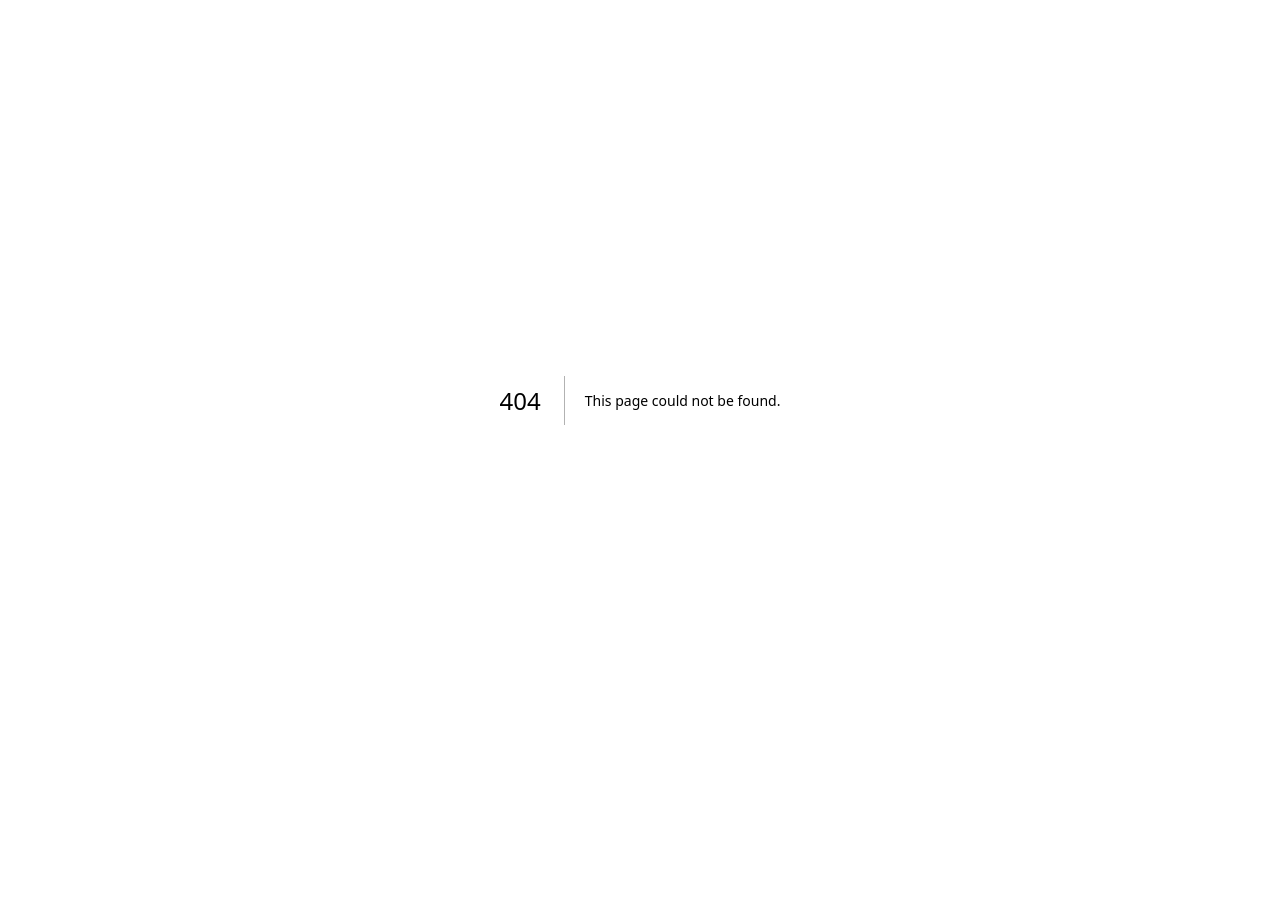
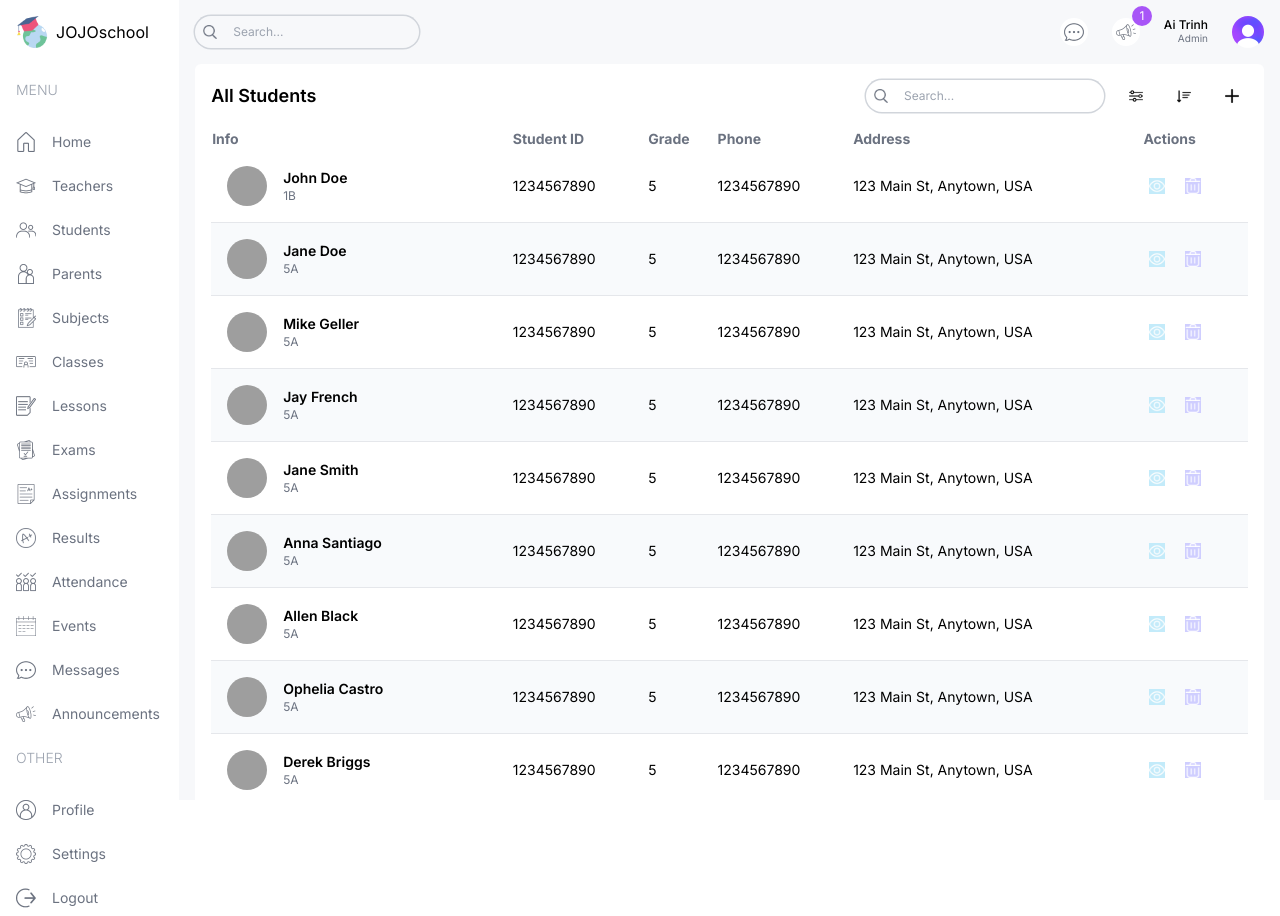
Before and after one commit to AiTrinh303/SCHOOL-Management, a Next.js app: page /list/students in a window 1280 px wide. Before the commit this address had no page. Before the commit the page ends 800 px from the top, so only its background shows below. Built offline with nearby package versions, Linux system fonts and the light colour scheme; grey boxes are pictures that could not be loaded.

Commit message:
add students list page

```diff
--- /dev/null
+++ b/src/app/(dashboard)/list/students/page.tsx
@@ -0,0 +1,121 @@
+import Pagination from "@/components/Pagination";
+import Table from "@/components/Table";
+import TableSearch from "@/components/TableSearch";
+import { role, studentsData } from "@/lib/data";
+import Image from "next/image";
+import Link from "next/link";
+
+type Student = {
+  id: number;
+  studentId: string;
+  name: string;
+  email?: string;
+  photo: string;
+  phone?: string;
+  grade: number;
+  class: string;
+  address: string;
+};
+
+const columns = [
+  {
+    header: "Info",
+    accessor: "info",
+  },
+  {
+    header: "Student ID",
+    accessor: "studentId",
+    className: "hidden md:table-cell",
+  },
+  {
+    header: "Grade",
+    accessor: "grade",
+    className: "hidden md:table-cell",
+  },
+  {
+    header: "Phone",
+    accessor: "phone",
+    className: "hidden lg:table-cell",
+  },
+  {
+    header: "Address",
+    accessor: "address",
+    className: "hidden lg:table-cell",
+  },
+  {
+    header: "Actions",
+    accessor: "action",
+  },
+];
+
+const StudentListPage = () => {
+  const renderRow = (item: Student) => (
+    <tr
+      key={item.id}
+      className="border-b border-gray-200 even:bg-slate-50 text-sm hover:bg-lamaPurpleLight"
+    >
+      <td className="flex items-center gap-4 p-4">
+        <Image
+          src={item.photo}
+          alt=""
+          width={40}
+          height={40}
+          className="md:hidden xl:block w-10 h-10 rounded-full object-cover"
+        />
+        <div className="flex flex-col">
+          <h3 className="font-semibold">{item.name}</h3>
+          <p className="text-xs text-gray-500">{item.class}</p>
+        </div>
+      </td>
+      <td className="hidden md:table-cell">{item.studentId}</td>
+      <td className="hidden md:table-cell">{item.grade}</td>
+      <td className="hidden md:table-cell">{item.phone}</td>
+      <td className="hidden md:table-cell">{item.address}</td>
+      <td>
+        <div className="flex items-center gap-2">
+          <Link href={`/list/teachers/${item.id}`}>
+            <button className="w-7 h-7 flex items-center justify-center rounded-full bg-lamaSky">
+              <Image src="/view.png" alt="" width={16} height={16} />
+            </button>
+          </Link>
+          {role === "admin" && (
+            <button className="w-7 h-7 flex items-center justify-center rounded-full bg-lamaPurple">
+              <Image src="/delete.png" alt="" width={16} height={16} />
+            </button>
+          )}
+        </div>
+      </td>
+    </tr>
+  );
+
+  return (
+    <div className="bg-white p-4 rounded-md flex-1 m-4 mt-0">
+      {/* TOP */}
+      <div className="flex items-center justify-between">
+        <h1 className="hidden md:block text-lg font-semibold">All Students</h1>
+        <div className="flex flex-col md:flex-row items-center gap-4 w-full md:w-auto">
+          <TableSearch />
+          <div className="flex items-center gap-4 self-end">
+            <button className="w-8 h-8 flex items-center justify-center rounded-full bg-lamaYellow">
+              <Image src="/filter.png" alt="" width={14} height={14} />
+            </button>
+            <button className="w-8 h-8 flex items-center justify-center rounded-full bg-lamaYellow">
+              <Image src="/sort.png" alt="" width={14} height={14} />
+            </button>
+            {role === "admin" && (
+              <button className="w-8 h-8 flex items-center justify-center rounded-full bg-lamaYellow">
+                <Image src="/plus.png" alt="" width={14} height={14} />
+              </button>
+            )}
+          </div>
+        </div>
+      </div>
+      {/* LIST */}
+      <Table columns={columns} renderRow={renderRow} data={studentsData} />
+      {/* PAGINATION */}
+      <Pagination />
+    </div>
+  );
+};
+
+export default StudentListPage
```
